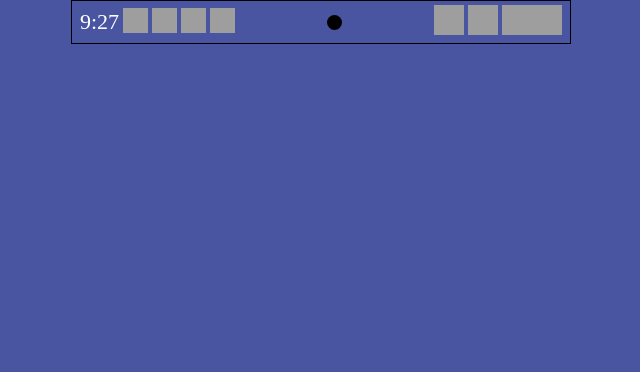
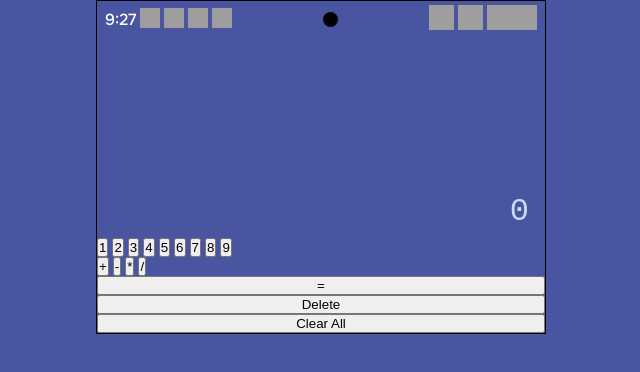
Before and after one commit to siddhart-singh/Odin-Calculator, a plain HTML site: page index.html in a window 1280 px wide. Shown: the whole page, without its empty margins (319-959 px from the left). Drawn offline with Linux system fonts and the light colour scheme; grey boxes are pictures that could not be loaded; a web font is replaced by a local one.

Commit message:
Add font & Display Section HTML

```diff
--- a/index.html
+++ b/index.html
@@ -46,11 +46,12 @@
                     </div>
                 </div>
             </div>
-            <div class="calculator"></div>
-            <div class="navigation"></div>
-        </section>
-        <!-- <div class="display"></div>
+            <div class="calculator">
+                <div class="display-section">
                     <div class="displayEquation"></div>
+                    <div class="display"></div>
+                </div>
+
                 <div class="input">
                     <button class="num">1</button>
                     <button class="num">2</button>
@@ -70,7 +71,11 @@
                 </div>
                 <button class="result">=</button>
                 <button class="delete">Delete</button>
-    <button class="clearAll">Clear All</button> -->
+                <button class="clearAll">Clear All</button>
+            </div>
+            <div class="navigation"></div>
+        </section>
+
     </body>
 
 </html>
--- a/style.css
+++ b/style.css
@@ -1,70 +1,104 @@
-:root{
-    --background: #4A55A2;
-    --lighter-background: #7895CB;
-    --lighter-text: #A0BFE0;
-    --text: #C5DFF8;
+@import url("https://fonts.googleapis.com/css2?family=Croissant+One&family=Dela+Gothic+One&family=Lora:wght@400;500;600;700&family=Martian+Mono:wght@100;200;300;400;500;600;700;800&family=Onest:wght@100;200;300;400;500;600;700;800;900&family=Work+Sans:wght@400;500;600;700;800;900&display=swap");
+
+/* font-family: 'Croissant One', cursive;
+font-family: 'Dela Gothic One', cursive;
+font-family: 'Lora', serif;
+font-family: 'Martian Mono', monospace;
+font-family: 'Onest', sans-serif;
+font-family: 'Work Sans', sans-serif; */
+
+:root {
+  --background: #4a55a2;
+  --lighter-background: #7895cb;
+  --lighter-text: #a0bfe0;
+  --text: #c5dff8;
 }
 
-*{
+* {
   padding: 0;
   margin: 0;
   box-sizing: border-box;
 }
 
-body{
+body {
   width: 100vw;
   height: 100vh;
   background-color: var(--background);
 }
 
-section{
-    max-width: 500px;
+section {
+  max-width: 450px;
   margin: auto;
   display: flex;
   flex-direction: column;
   border: 1px solid black;
 }
 
-.header{
+.header {
   display: flex;
   align-items: center;
   justify-content: space-between;
   padding: 4px 8px;
 }
 
-.left{
+.left {
   display: flex;
   justify-content: flex-start;
   align-items: center;
   gap: 4px;
 }
 
-.time{
-    font-size: 22px;
+.time {
+  font-size: 16px;
   color: white;
+  font-family: "Onest", sans-serif;
+  font-weight: 500;
 }
 
-.right{
+.right {
   display: flex;
   justify-content: center;
   align-items: center;
 }
 
-.camera-hole{
+.camera-hole {
   width: 15px;
   height: 15px;
   border-radius: 50%;
   background-color: black;
 }
 
-.notification img, .battery-level img{
+.notification img,
+.battery-level img {
+  width: 20px;
+  height: 20px;
+}
+
+.right .notification img,
+.battery-level img {
   width: 25px;
   height: 25px;
 }
 
+.calculator {
+  display: flex;
+  flex-direction: column;
+}
 
-.right .notification img, .battery-level img{
-    width: 30px;
-    height: 30px;
+.display-section {
+  height: 200px;
+  padding: 8px 16px;
+  display: flex;
+  flex-direction: column;
+  justify-content: flex-end;
+  align-items: flex-end;
+  font-family: "Martian Mono", monospace;
+  color: var(--text);
+}
 
+.displayEquation {
+  font-size: 36px;
 }
+.display {
+  font-size: 32px;
+}
```
Lines whose indentation alone changed are shown as unchanged.
